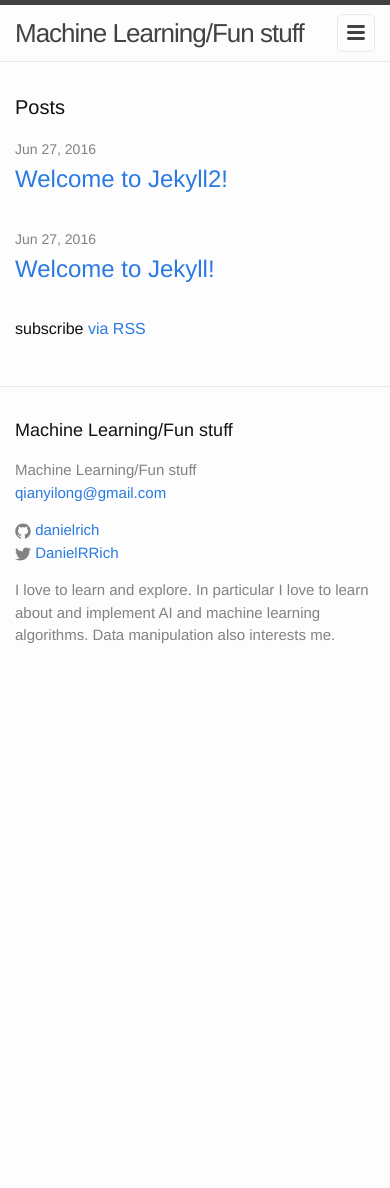
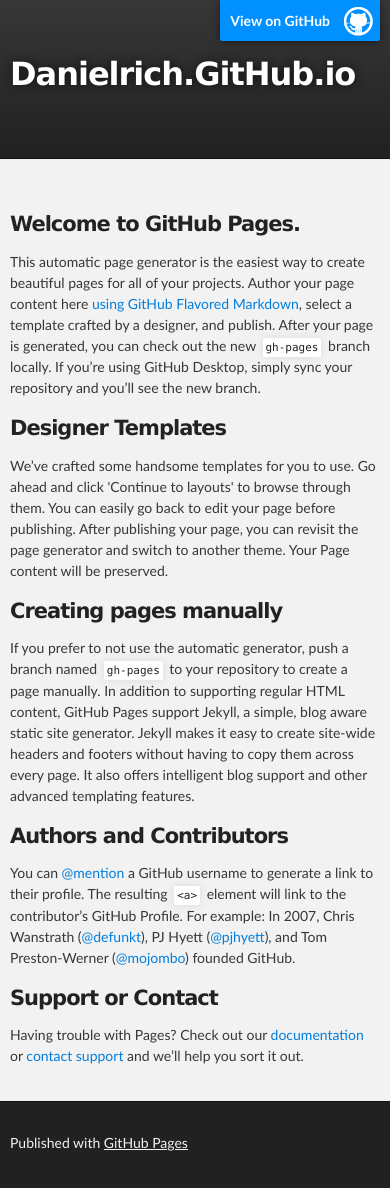
Before and after one commit to danielrich/danielrich.github.io, a Jekyll site: the page index.html, which Jekyll copies as it is, in a window 390 px wide. Built offline with Jekyll 4.4.1, drawn with Linux system fonts in a browser that asks for light colours; before the commit the page ends 900 px from its top, so only the background shows below that.

Commit message:
Replace master branch with page content via GitHub

```diff
--- a/index.html
+++ b/index.html
@@ -1,23 +1,67 @@
----
-layout: default
----
+<!DOCTYPE html>
+<html>
 
-<div class="home">
+  <head>
+    <meta charset='utf-8'>
+    <meta http-equiv="X-UA-Compatible" content="chrome=1">
+    <meta name="description" content="Danielrich.GitHub.io : ">
 
-  <h1 class="page-heading">Posts</h1>
+    <link rel="stylesheet" type="text/css" media="screen" href="stylesheets/stylesheet.css">
 
-  <ul class="post-list">
-    {% for post in site.posts %}
-      <li>
-        <span class="post-meta">{{ post.date | date: "%b %-d, %Y" }}</span>
+    <title>Danielrich.GitHub.io</title>
+  </head>
 
-        <h2>
-          <a class="post-link" href="{{ post.url | prepend: site.baseurl }}">{{ post.title }}</a>
-        </h2>
-      </li>
-    {% endfor %}
-  </ul>
+  <body>
 
-  <p class="rss-subscribe">subscribe <a href="{{ "/feed.xml" | prepend: site.baseurl }}">via RSS</a></p>
+    <!-- HEADER -->
+    <div id="header_wrap" class="outer">
+        <header class="inner">
+          <a id="forkme_banner" href="https://github.com/danielrich">View on GitHub</a>
 
-</div>
+          <h1 id="project_title">Danielrich.GitHub.io</h1>
+          <h2 id="project_tagline"></h2>
+
+        </header>
+    </div>
+
+    <!-- MAIN CONTENT -->
+    <div id="main_content_wrap" class="outer">
+      <section id="main_content" class="inner">
+        <h3>
+<a id="welcome-to-github-pages" class="anchor" href="#welcome-to-github-pages" aria-hidden="true"><span aria-hidden="true" class="octicon octicon-link"></span></a>Welcome to GitHub Pages.</h3>
+
+<p>This automatic page generator is the easiest way to create beautiful pages for all of your projects. Author your page content here <a href="https://guides.github.com/features/mastering-markdown/">using GitHub Flavored Markdown</a>, select a template crafted by a designer, and publish. After your page is generated, you can check out the new <code>gh-pages</code> branch locally. If you’re using GitHub Desktop, simply sync your repository and you’ll see the new branch.</p>
+
+<h3>
+<a id="designer-templates" class="anchor" href="#designer-templates" aria-hidden="true"><span aria-hidden="true" class="octicon octicon-link"></span></a>Designer Templates</h3>
+
+<p>We’ve crafted some handsome templates for you to use. Go ahead and click 'Continue to layouts' to browse through them. You can easily go back to edit your page before publishing. After publishing your page, you can revisit the page generator and switch to another theme. Your Page content will be preserved.</p>
+
+<h3>
+<a id="creating-pages-manually" class="anchor" href="#creating-pages-manually" aria-hidden="true"><span aria-hidden="true" class="octicon octicon-link"></span></a>Creating pages manually</h3>
+
+<p>If you prefer to not use the automatic generator, push a branch named <code>gh-pages</code> to your repository to create a page manually. In addition to supporting regular HTML content, GitHub Pages support Jekyll, a simple, blog aware static site generator. Jekyll makes it easy to create site-wide headers and footers without having to copy them across every page. It also offers intelligent blog support and other advanced templating features.</p>
+
+<h3>
+<a id="authors-and-contributors" class="anchor" href="#authors-and-contributors" aria-hidden="true"><span aria-hidden="true" class="octicon octicon-link"></span></a>Authors and Contributors</h3>
+
+<p>You can <a href="https://help.github.com/articles/basic-writing-and-formatting-syntax/#mentioning-users-and-teams" class="user-mention">@mention</a> a GitHub username to generate a link to their profile. The resulting <code>&lt;a&gt;</code> element will link to the contributor’s GitHub Profile. For example: In 2007, Chris Wanstrath (<a href="https://github.com/defunkt" class="user-mention">@defunkt</a>), PJ Hyett (<a href="https://github.com/pjhyett" class="user-mention">@pjhyett</a>), and Tom Preston-Werner (<a href="https://github.com/mojombo" class="user-mention">@mojombo</a>) founded GitHub.</p>
+
+<h3>
+<a id="support-or-contact" class="anchor" href="#support-or-contact" aria-hidden="true"><span aria-hidden="true" class="octicon octicon-link"></span></a>Support or Contact</h3>
+
+<p>Having trouble with Pages? Check out our <a href="https://help.github.com/pages">documentation</a> or <a href="https://github.com/contact">contact support</a> and we’ll help you sort it out.</p>
+      </section>
+    </div>
+
+    <!-- FOOTER  -->
+    <div id="footer_wrap" class="outer">
+      <footer class="inner">
+        <p>Published with <a href="https://pages.github.com">GitHub Pages</a></p>
+      </footer>
+    </div>
+
+
+
+  </body>
+</html>
--- /dev/null
+++ b/javascripts/main.js
@@ -0,0 +1 @@
+console.log('This would be the main JS file.');
--- /dev/null
+++ b/stylesheets/github-light.css
@@ -0,0 +1,123 @@
+/*
+The MIT License (MIT)
+
+Copyright (c) 2016 GitHub, Inc.
+
+Permission is hereby granted, free of charge, to any person obtaining a copy
+of this software and associated documentation files (the "Software"), to deal
+in the Software without restriction, including without limitation the rights
+to use, copy, modify, merge, publish, distribute, sublicense, and/or sell
+copies of the Software, and to permit persons to whom the Software is
+furnished to do so, subject to the following conditions:
+
+The above copyright notice and this permission notice shall be included in all
+copies or substantial portions of the Software.
+
+THE SOFTWARE IS PROVIDED "AS IS", WITHOUT WARRANTY OF ANY KIND, EXPRESS OR
+IMPLIED, INCLUDING BUT NOT LIMITED TO THE WARRANTIES OF MERCHANTABILITY,
+FITNESS FOR A PARTICULAR PURPOSE AND NONINFRINGEMENT. IN NO EVENT SHALL THE
+AUTHORS OR COPYRIGHT HOLDERS BE LIABLE FOR ANY CLAIM, DAMAGES OR OTHER
+LIABILITY, WHETHER IN AN ACTION OF CONTRACT, TORT OR OTHERWISE, ARISING FROM,
+OUT OF OR IN CONNECTION WITH THE SOFTWARE OR THE USE OR OTHER DEALINGS IN THE
+SOFTWARE.
+
+*/
+
+.pl-c /* comment */ {
+  color: #969896;
+}
+
+.pl-c1 /* constant, variable.other.constant, support, meta.property-name, support.constant, support.variable, meta.module-reference, markup.raw, meta.diff.header */,
+.pl-s .pl-v /* string variable */ {
+  color: #0086b3;
+}
+
+.pl-e /* entity */,
+.pl-en /* entity.name */ {
+  color: #795da3;
+}
+
+.pl-smi /* variable.parameter.function, storage.modifier.package, storage.modifier.import, storage.type.java, variable.other */,
+.pl-s .pl-s1 /* string source */ {
+  color: #333;
+}
+
+.pl-ent /* entity.name.tag */ {
+  color: #63a35c;
+}
+
+.pl-k /* keyword, storage, storage.type */ {
+  color: #a71d5d;
+}
+
+.pl-s /* string */,
+.pl-pds /* punctuation.definition.string, string.regexp.character-class */,
+.pl-s .pl-pse .pl-s1 /* string punctuation.section.embedded source */,
+.pl-sr /* string.regexp */,
+.pl-sr .pl-cce /* string.regexp constant.character.escape */,
+.pl-sr .pl-sre /* string.regexp source.ruby.embedded */,
+.pl-sr .pl-sra /* string.regexp string.regexp.arbitrary-repitition */ {
+  color: #183691;
+}
+
+.pl-v /* variable */ {
+  color: #ed6a43;
+}
+
+.pl-id /* invalid.deprecated */ {
+  color: #b52a1d;
+}
+
+.pl-ii /* invalid.illegal */ {
+  color: #f8f8f8;
+  background-color: #b52a1d;
+}
+
+.pl-sr .pl-cce /* string.regexp constant.character.escape */ {
+  font-weight: bold;
+  color: #63a35c;
+}
+
+.pl-ml /* markup.list */ {
+  color: #693a17;
+}
+
+.pl-mh /* markup.heading */,
+.pl-mh .pl-en /* markup.heading entity.name */,
+.pl-ms /* meta.separator */ {
+  font-weight: bold;
+  color: #1d3e81;
+}
+
+.pl-mq /* markup.quote */ {
+  color: #008080;
+}
+
+.pl-mi /* markup.italic */ {
+  font-style: italic;
+  color: #333;
+}
+
+.pl-mb /* markup.bold */ {
+  font-weight: bold;
+  color: #333;
+}
+
+.pl-md /* markup.deleted, meta.diff.header.from-file */ {
+  color: #bd2c00;
+  background-color: #ffecec;
+}
+
+.pl-mi1 /* markup.inserted, meta.diff.header.to-file */ {
+  color: #55a532;
+  background-color: #eaffea;
+}
+
+.pl-mdr /* meta.diff.range */ {
+  font-weight: bold;
+  color: #795da3;
+}
+
+.pl-mo /* meta.output */ {
+  color: #1d3e81;
+}
--- /dev/null
+++ b/stylesheets/stylesheet.css
@@ -0,0 +1,425 @@
+/*******************************************************************************
+Slate Theme for GitHub Pages
+by Jason Costello, @jsncostello
+*******************************************************************************/
+
+@import url(github-light.css);
+
+/*******************************************************************************
+MeyerWeb Reset
+*******************************************************************************/
+
+html, body, div, span, applet, object, iframe,
+h1, h2, h3, h4, h5, h6, p, blockquote, pre,
+a, abbr, acronym, address, big, cite, code,
+del, dfn, em, img, ins, kbd, q, s, samp,
+small, strike, strong, sub, sup, tt, var,
+b, u, i, center,
+dl, dt, dd, ol, ul, li,
+fieldset, form, label, legend,
+table, caption, tbody, tfoot, thead, tr, th, td,
+article, aside, canvas, details, embed,
+figure, figcaption, footer, header, hgroup,
+menu, nav, output, ruby, section, summary,
+time, mark, audio, video {
+  margin: 0;
+  padding: 0;
+  border: 0;
+  font: inherit;
+  vertical-align: baseline;
+}
+
+/* HTML5 display-role reset for older browsers */
+article, aside, details, figcaption, figure,
+footer, header, hgroup, menu, nav, section {
+  display: block;
+}
+
+ol, ul {
+  list-style: none;
+}
+
+table {
+  border-collapse: collapse;
+  border-spacing: 0;
+}
+
+/*******************************************************************************
+Theme Styles
+*******************************************************************************/
+
+body {
+  box-sizing: border-box;
+  color:#373737;
+  background: #212121;
+  font-size: 16px;
+  font-family: 'Myriad Pro', Calibri, Helvetica, Arial, sans-serif;
+  line-height: 1.5;
+  -webkit-font-smoothing: antialiased;
+}
+
+h1, h2, h3, h4, h5, h6 {
+  margin: 10px 0;
+  font-weight: 700;
+  color:#222222;
+  font-family: 'Lucida Grande', 'Calibri', Helvetica, Arial, sans-serif;
+  letter-spacing: -1px;
+}
+
+h1 {
+  font-size: 36px;
+  font-weight: 700;
+}
+
+h2 {
+  padding-bottom: 10px;
+  font-size: 32px;
+  background: url('../images/bg_hr.png') repeat-x bottom;
+}
+
+h3 {
+  font-size: 24px;
+}
+
+h4 {
+  font-size: 21px;
+}
+
+h5 {
+  font-size: 18px;
+}
+
+h6 {
+  font-size: 16px;
+}
+
+p {
+  margin: 10px 0 15px 0;
+}
+
+footer p {
+  color: #f2f2f2;
+}
+
+a {
+  text-decoration: none;
+  color: #007edf;
+  text-shadow: none;
+
+  transition: color 0.5s ease;
+  transition: text-shadow 0.5s ease;
+  -webkit-transition: color 0.5s ease;
+  -webkit-transition: text-shadow 0.5s ease;
+  -moz-transition: color 0.5s ease;
+  -moz-transition: text-shadow 0.5s ease;
+  -o-transition: color 0.5s ease;
+  -o-transition: text-shadow 0.5s ease;
+  -ms-transition: color 0.5s ease;
+  -ms-transition: text-shadow 0.5s ease;
+}
+
+a:hover, a:focus {text-decoration: underline;}
+
+footer a {
+  color: #F2F2F2;
+  text-decoration: underline;
+}
+
+em {
+  font-style: italic;
+}
+
+strong {
+  font-weight: bold;
+}
+
+img {
+  position: relative;
+  margin: 0 auto;
+  max-width: 739px;
+  padding: 5px;
+  margin: 10px 0 10px 0;
+  border: 1px solid #ebebeb;
+
+  box-shadow: 0 0 5px #ebebeb;
+  -webkit-box-shadow: 0 0 5px #ebebeb;
+  -moz-box-shadow: 0 0 5px #ebebeb;
+  -o-box-shadow: 0 0 5px #ebebeb;
+  -ms-box-shadow: 0 0 5px #ebebeb;
+}
+
+p img {
+  display: inline;
+  margin: 0;
+  padding: 0;
+  vertical-align: middle;
+  text-align: center;
+  border: none;
+}
+
+pre, code {
+  width: 100%;
+  color: #222;
+  background-color: #fff;
+
+  font-family: Monaco, "Bitstream Vera Sans Mono", "Lucida Console", Terminal, monospace;
+  font-size: 14px;
+
+  border-radius: 2px;
+  -moz-border-radius: 2px;
+  -webkit-border-radius: 2px;
+}
+
+pre {
+  width: 100%;
+  padding: 10px;
+  box-shadow: 0 0 10px rgba(0,0,0,.1);
+  overflow: auto;
+}
+
+code {
+  padding: 3px;
+  margin: 0 3px;
+  box-shadow: 0 0 10px rgba(0,0,0,.1);
+}
+
+pre code {
+  display: block;
+  box-shadow: none;
+}
+
+blockquote {
+  color: #666;
+  margin-bottom: 20px;
+  padding: 0 0 0 20px;
+  border-left: 3px solid #bbb;
+}
+
+
+ul, ol, dl {
+  margin-bottom: 15px
+}
+
+ul {
+  list-style-position: inside;
+  list-style: disc;
+  padding-left: 20px;
+}
+
+ol {
+  list-style-position: inside;
+  list-style: decimal;
+  padding-left: 20px;
+}
+
+dl dt {
+  font-weight: bold;
+}
+
+dl dd {
+  padding-left: 20px;
+  font-style: italic;
+}
+
+dl p {
+  padding-left: 20px;
+  font-style: italic;
+}
+
+hr {
+  height: 1px;
+  margin-bottom: 5px;
+  border: none;
+  background: url('../images/bg_hr.png') repeat-x center;
+}
+
+table {
+  border: 1px solid #373737;
+  margin-bottom: 20px;
+  text-align: left;
+ }
+
+th {
+  font-family: 'Lucida Grande', 'Helvetica Neue', Helvetica, Arial, sans-serif;
+  padding: 10px;
+  background: #373737;
+  color: #fff;
+ }
+
+td {
+  padding: 10px;
+  border: 1px solid #373737;
+ }
+
+form {
+  background: #f2f2f2;
+  padding: 20px;
+}
+
+/*******************************************************************************
+Full-Width Styles
+*******************************************************************************/
+
+.outer {
+  width: 100%;
+}
+
+.inner {
+  position: relative;
+  max-width: 640px;
+  padding: 20px 10px;
+  margin: 0 auto;
+}
+
+#forkme_banner {
+  display: block;
+  position: absolute;
+  top:0;
+  right: 10px;
+  z-index: 10;
+  padding: 10px 50px 10px 10px;
+  color: #fff;
+  background: url('../images/blacktocat.png') #0090ff no-repeat 95% 50%;
+  font-weight: 700;
+  box-shadow: 0 0 10px rgba(0,0,0,.5);
+  border-bottom-left-radius: 2px;
+  border-bottom-right-radius: 2px;
+}
+
+#header_wrap {
+  background: #212121;
+  background: -moz-linear-gradient(top, #373737, #212121);
+  background: -webkit-linear-gradient(top, #373737, #212121);
+  background: -ms-linear-gradient(top, #373737, #212121);
+  background: -o-linear-gradient(top, #373737, #212121);
+  background: linear-gradient(top, #373737, #212121);
+}
+
+#header_wrap .inner {
+  padding: 50px 10px 30px 10px;
+}
+
+#project_title {
+  margin: 0;
+  color: #fff;
+  font-size: 42px;
+  font-weight: 700;
+  text-shadow: #111 0px 0px 10px;
+}
+
+#project_tagline {
+  color: #fff;
+  font-size: 24px;
+  font-weight: 300;
+  background: none;
+  text-shadow: #111 0px 0px 10px;
+}
+
+#downloads {
+  position: absolute;
+  width: 210px;
+  z-index: 10;
+  bottom: -40px;
+  right: 0;
+  height: 70px;
+  background: url('../images/icon_download.png') no-repeat 0% 90%;
+}
+
+.zip_download_link {
+  display: block;
+  float: right;
+  width: 90px;
+  height:70px;
+  text-indent: -5000px;
+  overflow: hidden;
+  background: url(../images/sprite_download.png) no-repeat bottom left;
+}
+
+.tar_download_link {
+  display: block;
+  float: right;
+  width: 90px;
+  height:70px;
+  text-indent: -5000px;
+  overflow: hidden;
+  background: url(../images/sprite_download.png) no-repeat bottom right;
+  margin-left: 10px;
+}
+
+.zip_download_link:hover {
+  background: url(../images/sprite_download.png) no-repeat top left;
+}
+
+.tar_download_link:hover {
+  background: url(../images/sprite_download.png) no-repeat top right;
+}
+
+#main_content_wrap {
+  background: #f2f2f2;
+  border-top: 1px solid #111;
+  border-bottom: 1px solid #111;
+}
+
+#main_content {
+  padding-top: 40px;
+}
+
+#footer_wrap {
+  background: #212121;
+}
+
+
+
+/*******************************************************************************
+Small Device Styles
+*******************************************************************************/
+
+@media screen and (max-width: 480px) {
+  body {
+    font-size:14px;
+  }
+
+  #downloads {
+    display: none;
+  }
+
+  .inner {
+    min-width: 320px;
+    max-width: 480px;
+  }
+
+  #project_title {
+  font-size: 32px;
+  }
+
+  h1 {
+    font-size: 28px;
+  }
+
+  h2 {
+    font-size: 24px;
+  }
+
+  h3 {
+    font-size: 21px;
+  }
+
+  h4 {
+    font-size: 18px;
+  }
+
+  h5 {
+    font-size: 14px;
+  }
+
+  h6 {
+    font-size: 12px;
+  }
+
+  code, pre {
+    min-width: 320px;
+    max-width: 480px;
+    font-size: 11px;
+  }
+
+}
```
Also changed, not shown: params.json (added, +6 -0 lines), images/bg_hr.png (added), images/blacktocat.png (added), images/icon_download.png (added), images/sprite_download.png (added).
